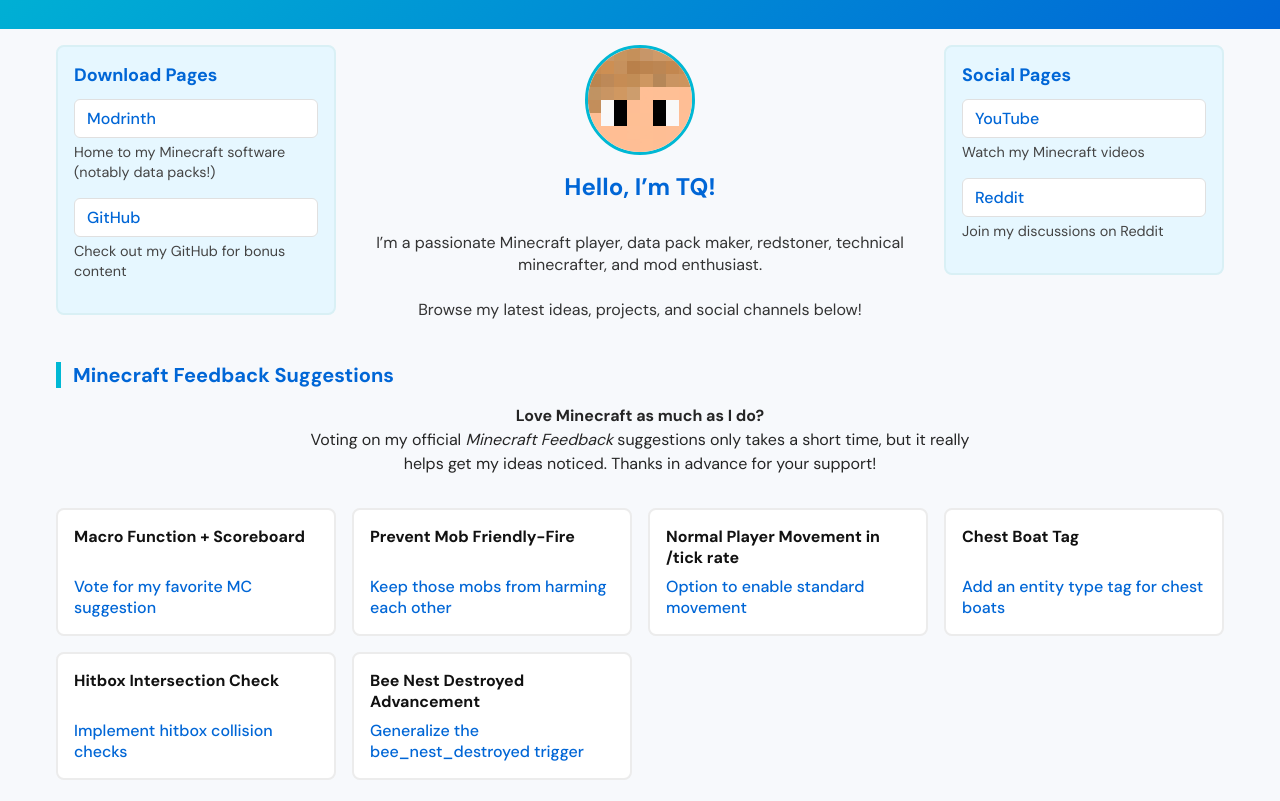
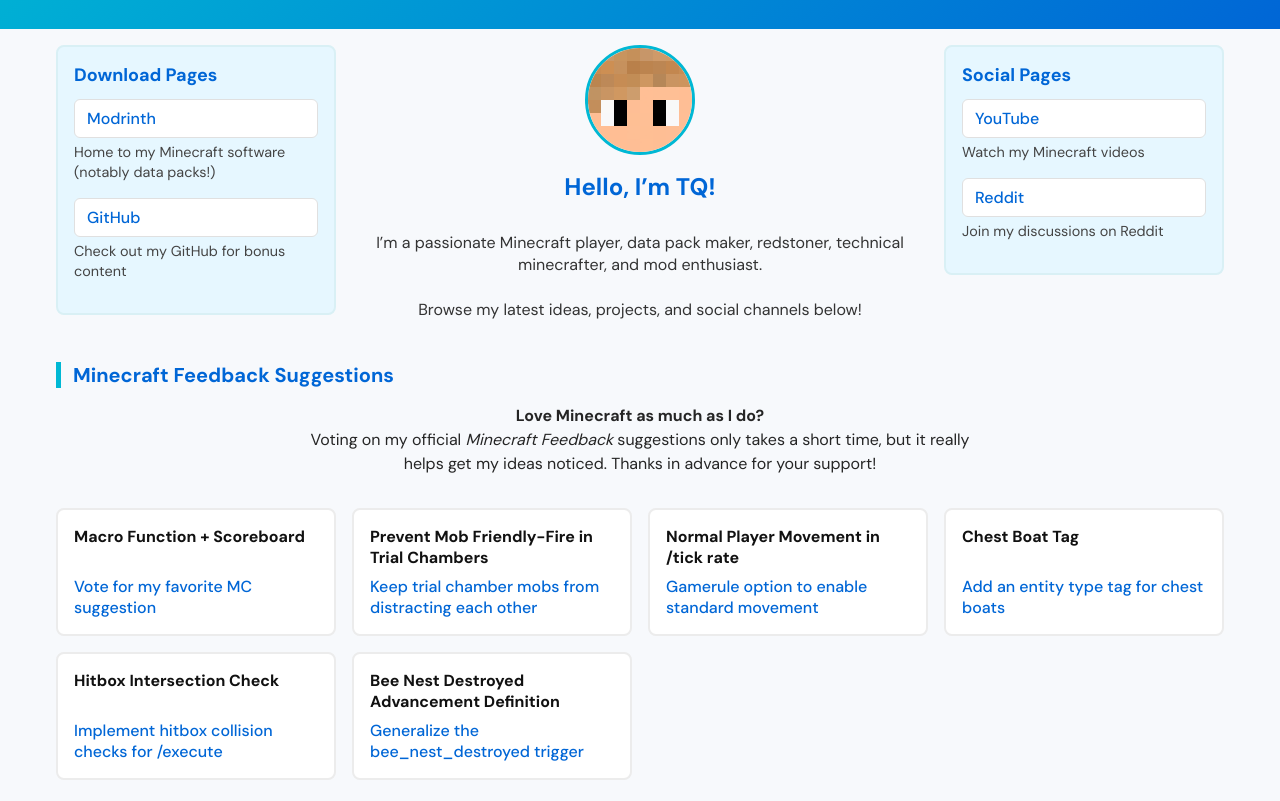
Before and after one commit to TQNL/TQOnline, a plain HTML site: page index.html in a window 1280 px wide. Shown: the part 151-952 px from the top of the page. Drawn offline with Linux system fonts and the light colour scheme.

Commit message:
better text

```diff
--- a/index.html
+++ b/index.html
@@ -341,12 +341,12 @@ Browse my latest ideas, projects, and social channels below!
         </a>
       </div>
       <div class="link-box">
-        <h3>Prevent Mob Friendly-Fire</h3>
+        <h3>Prevent Mob Friendly-Fire in Trial Chambers</h3>
         <a
           href="https://feedback.minecraft.net/hc/en-us/community/posts/29142656988941-Prevent-Mob-Friendly-Fire-in-Trial-Chambers"
           target="_blank"
         >
-          Keep those mobs from harming each other
+          Keep trial chamber mobs from distracting each other
         </a>
       </div>
       <div class="link-box">
@@ -355,7 +355,7 @@ Browse my latest ideas, projects, and social channels below!
           href="https://feedback.minecraft.net/hc/en-us/community/posts/24392326257421-Option-to-enable-normal-player-movement-in-tick-rate"
           target="_blank"
         >
-          Option to enable standard movement
+          Gamerule option to enable standard movement
         </a>
       </div>
       <div class="link-box">
@@ -373,11 +373,11 @@ Browse my latest ideas, projects, and social channels below!
           href="https://feedback.minecraft.net/hc/en-us/community/posts/33398416858253-Add-a-Hitbox-Intersection-Check-to-Minecraft-Commands"
           target="_blank"
         >
-          Implement hitbox collision checks
+          Implement hitbox collision checks for /execute
         </a>
       </div>
       <div class="link-box">
-        <h3>Bee Nest Destroyed Advancement</h3>
+        <h3>Bee Nest Destroyed Advancement Definition</h3>
         <a
           href="https://feedback.minecraft.net/hc/en-us/community/posts/33398478744845-Generalize-the-minecraft-bee_nest_destroyed-advancement-definition"
           target="_blank"
```
